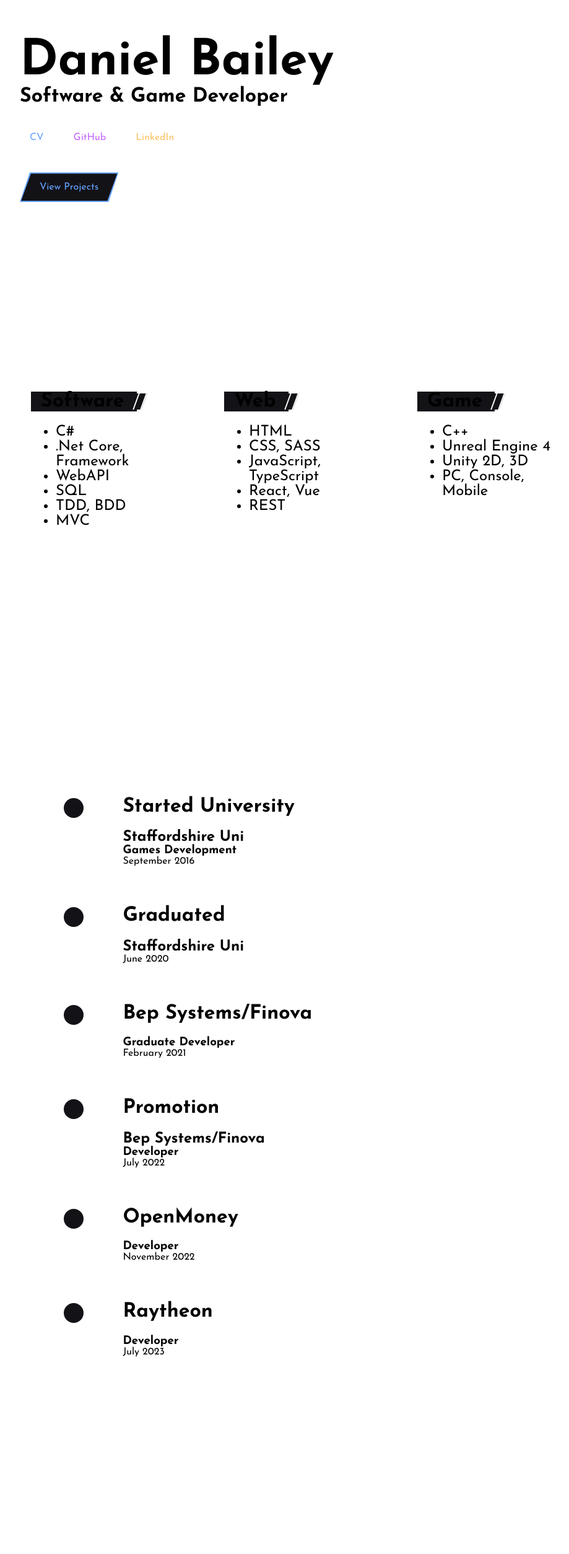
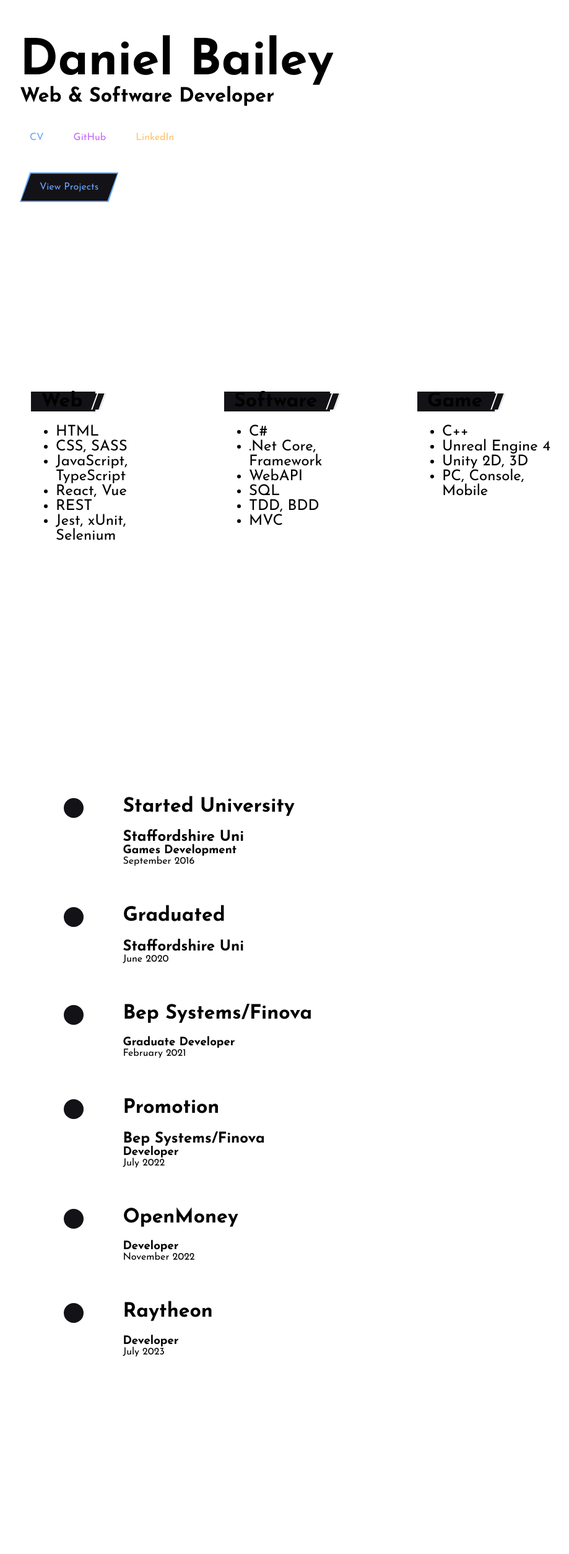
Before and after one commit to DanRLBailey/nextportfolio, a Next.js app: page / in a window 1280 px wide. Shown: the part 234-2742 px from the top of the page at 62% size, without its empty margins (160-1079 px from the left). Built offline with nearby package versions, Linux system fonts and the light colour scheme.

Commit message:
updated portfolio

```diff
--- a/pages/index.js
+++ b/pages/index.js
@@ -21,10 +21,10 @@ export default function Home() {
       <div className={styles.section} id="home">
         <div className={styles.main}>
           <h1 className={styles.title}>Daniel Bailey</h1>
-          <h2>Software & Game Developer</h2>
+          <h2>Web & Software Developer</h2>
           <div className={styles.links}>
             <HeaderButton
-              link="https://drive.google.com/file/d/100tveRZfDwvgBSJ_8fx2Og2hiRMgO9Ih/view?usp=sharing"
+              link="https://drive.google.com/file/d/12DIHV-GIynUTGjq4QbAZNQsWsyez99w4/view?usp=sharing"
               text="CV"
             />
             <HeaderButton link="https://github.com/DanRLBailey" text="GitHub" />
@@ -39,6 +39,16 @@ export default function Home() {
 
       <div className={styles.section} id="skills">
         <div className={styles.tiles}>
+          <Tile header="Web">
+            <ul>
+              <li>HTML</li>
+              <li>CSS, SASS</li>
+              <li>JavaScript, TypeScript</li>
+              <li>React, Vue</li>
+              <li>REST</li>
+              <li>Jest, xUnit, Selenium</li>
+            </ul>
+          </Tile>
           <Tile header="Software">
             <ul>
               <li>C#</li>
@@ -47,15 +57,6 @@ export default function Home() {
               <li>SQL</li>
               <li>TDD, BDD</li>
               <li>MVC</li>
-            </ul>
-          </Tile>
-          <Tile header="Web">
-            <ul>
-              <li>HTML</li>
-              <li>CSS, SASS</li>
-              <li>JavaScript, TypeScript</li>
-              <li>React, Vue</li>
-              <li>REST</li>
             </ul>
           </Tile>
           <Tile header="Game">
--- a/src/projects.json
+++ b/src/projects.json
@@ -1,9 +1,9 @@
 [
   {
-    "Name": "Guitar Tabs",
-    "Description": "This project, made with NextJS shows a list of songs and their respective chords timings. These songs show the associated chords for learning on guitar.",
-    "Image": "guitar.png",
-    "Link": "https://guitar-tabs.netlify.app/"
+    "Name": "Musical Chairs",
+    "Description": "A project made in NextJS to help learn guitar songs. Shows a song's lyrics, chords & tabs, as well as their respective timings. Scrolls the song along with the music and highlights the relevant information",
+    "Image": "musical-chairs.png",
+    "Link": "https://musical-chairs.netlify.app/"
   },
   {
     "Name": "Vue Holidays",
```
Also changed, not shown: public/images/musical-chairs.png (added).
